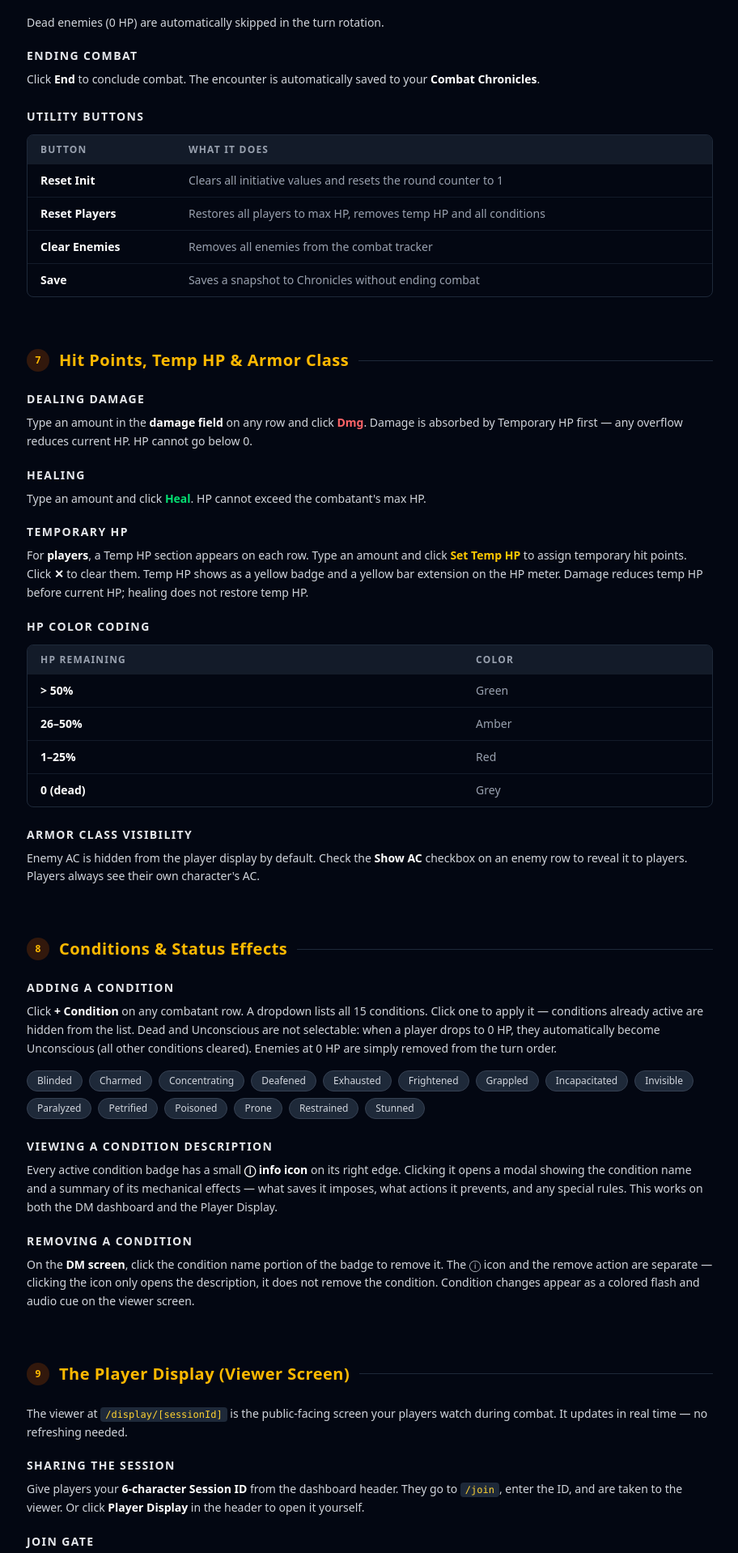
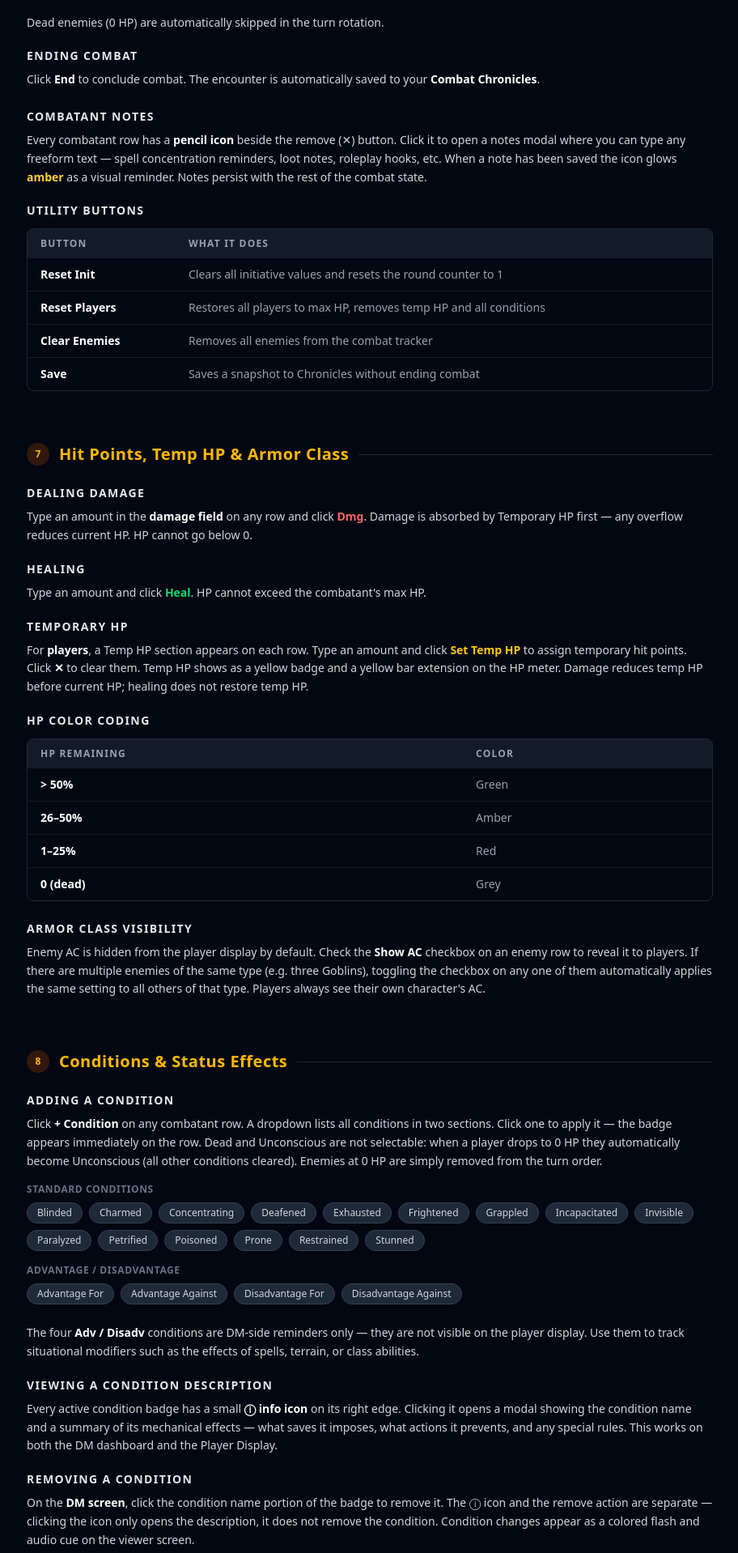
Before and after one commit to MichaelEdwardSmith/inittracker, a SvelteKit app: page /guide in a window 1280 px wide. Shown: the part 3002-4920 px from the top of the page at 81% size, without its empty margins (311-1223 px from the left). Built offline with nearby package versions, Linux system fonts and the light colour scheme.

Commit message:
Popover to point to the user guide.

```diff
--- /dev/null
+++ b/src/lib/components/GuidePopover.svelte
@@ -0,0 +1,106 @@
+<script lang="ts">
+	import { browser } from '$app/environment';
+	import { onMount } from 'svelte';
+
+	const KEY = 'guide-intro-dismissed';
+
+	let visible = $state(false);
+	let dontShow = $state(false);
+	let btnRect = $state<{ top: number; left: number; width: number; height: number } | null>(null);
+
+	onMount(() => {
+		if (localStorage.getItem(KEY)) return;
+		requestAnimationFrame(() => {
+			const el = document.getElementById('guide-link');
+			if (!el) return;
+			const r = el.getBoundingClientRect();
+			btnRect = { top: r.top, left: r.left, width: r.width, height: r.height };
+			visible = true;
+		});
+	});
+
+	function dismiss() {
+		if (dontShow) localStorage.setItem(KEY, '1');
+		visible = false;
+		btnRect = null;
+	}
+
+	// Derived popover + arrow positions
+	const PAD = 6;
+	const POPOVER_W = 272;
+
+	let spotTop = $derived(btnRect ? btnRect.top - PAD : 0);
+	let spotLeft = $derived(btnRect ? btnRect.left - PAD : 0);
+	let spotW = $derived(btnRect ? btnRect.width + PAD * 2 : 0);
+	let spotH = $derived(btnRect ? btnRect.height + PAD * 2 : 0);
+
+	let popoverLeft = $derived(
+		btnRect
+			? Math.max(8, Math.min(btnRect.left + btnRect.width / 2 - POPOVER_W / 2, (browser ? window.innerWidth : 800) - POPOVER_W - 8))
+			: 0
+	);
+	let popoverTop = $derived(btnRect ? btnRect.top + btnRect.height + PAD + 8 : 0);
+
+	let arrowLeft = $derived(
+		btnRect ? Math.max(12, Math.min(btnRect.left + btnRect.width / 2 - popoverLeft - 6, POPOVER_W - 24)) : 136
+	);
+</script>
+
+{#if visible && btnRect}
+	<!--
+		Single full-screen container at z-[9999] so nothing on the page can appear above it.
+		Clicking anywhere on it dismisses the popover.
+	-->
+	<!-- svelte-ignore a11y_no_static_element_interactions -->
+	<div
+		class="fixed inset-0 z-[9999]"
+		onclick={dismiss}
+		onkeydown={(e) => e.key === 'Escape' && dismiss()}
+	>
+		<!-- Spotlight: pointer-events:none so clicks fall through to the parent wrapper -->
+		<div
+			class="pointer-events-none absolute rounded"
+			style="top:{spotTop}px; left:{spotLeft}px; width:{spotW}px; height:{spotH}px;
+			       box-shadow: 0 0 0 9999px rgba(0,0,0,0.5);
+			       border: 2px solid rgba(251,191,36,0.7);
+			       border-radius: 0.375rem;"
+		></div>
+
+		<!-- Popover: child of the wrapper, stops propagation so clicking it doesn't also fire the wrapper's dismiss -->
+		<!-- svelte-ignore a11y_no_static_element_interactions -->
+		<div
+			class="absolute w-[272px] rounded-xl border border-gray-700 bg-gray-900 shadow-2xl"
+			style="top:{popoverTop}px; left:{popoverLeft}px;"
+			onclick={(e) => e.stopPropagation()}
+		>
+			<!-- Upward-pointing arrow -->
+			<div
+				class="absolute -top-[7px] h-3 w-3 rotate-45 border-l border-t border-gray-700 bg-gray-900"
+				style="left:{arrowLeft}px;"
+			></div>
+
+			<!-- Content -->
+			<div class="p-4">
+				<p class="mb-1 text-sm font-bold text-white">👋 Welcome!</p>
+				<p class="mb-4 text-sm leading-relaxed text-gray-400">
+					Use the <strong class="text-amber-300">Guide</strong> to learn everything about the
+					Initiative Tracker — combat management, conditions, chronicles, sessions, and more.
+				</p>
+				<label class="mb-4 flex cursor-pointer items-center gap-2 text-xs text-gray-500 select-none">
+					<input
+						type="checkbox"
+						bind:checked={dontShow}
+						class="h-3.5 w-3.5 cursor-pointer accent-amber-500"
+					/>
+					Don't show this again
+				</label>
+				<button
+					onclick={dismiss}
+					class="w-full rounded bg-amber-600 py-1.5 text-sm font-semibold text-white transition hover:bg-amber-500"
+				>
+					Got it
+				</button>
+			</div>
+		</div>
+	</div>
+{/if}
--- a/src/routes/+page.svelte
+++ b/src/routes/+page.svelte
@@ -3,6 +3,7 @@
 	import EnemyPanel from '$lib/components/EnemyPanel.svelte';
 	import InitiativeTracker from '$lib/components/InitiativeTracker.svelte';
 	import { untrack } from 'svelte';
+	import GuidePopover from '$lib/components/GuidePopover.svelte';
 	import { combat } from '$lib/store.svelte';
 	import { invalidateAll } from '$app/navigation';
 	import type { GameSession } from '$lib/types';
@@ -252,6 +253,7 @@
 				<span class="hidden md:inline">Chronicle</span>
 			</a>
 			<a
+				id="guide-link"
 				href="/guide"
 				title="User Guide"
 				class="flex items-center gap-1.5 rounded border border-gray-700 bg-gray-800 px-2 py-1 text-xs text-gray-400 transition hover:border-amber-600 hover:text-amber-300"
@@ -733,3 +735,5 @@
 		</div>
 	</div>
 {/if}
+
+<GuidePopover />
--- a/src/routes/guide/+page.svelte
+++ b/src/routes/guide/+page.svelte
@@ -30,6 +30,13 @@
 		'Prone',
 		'Restrained',
 		'Stunned'
+	];
+
+	const advConditions = [
+		'Advantage For',
+		'Advantage Against',
+		'Disadvantage For',
+		'Disadvantage Against'
 	];
 </script>
 
@@ -435,6 +442,18 @@
 					<strong class="font-semibold text-white">Combat Chronicles</strong>.
 				</p>
 
+				<h3 class="mt-5 mb-2 text-sm font-bold tracking-widest text-gray-200 uppercase">
+					Combatant Notes
+				</h3>
+				<p class="mb-4 text-sm leading-relaxed">
+					Every combatant row has a <strong class="font-semibold text-white">pencil icon</strong>
+					beside the remove (✕) button. Click it to open a notes modal where you can type any
+					freeform text — spell concentration reminders, loot notes, roleplay hooks, etc. When a
+					note has been saved the icon glows
+					<strong class="font-semibold text-amber-300">amber</strong>
+					as a visual reminder. Notes persist with the rest of the combat state.
+				</p>
+
 				<h3 class="mt-5 mb-3 text-sm font-bold tracking-widest text-gray-200 uppercase">
 					Utility Buttons
 				</h3>
@@ -499,8 +518,10 @@
 				<p class="text-sm leading-relaxed">
 					Enemy AC is hidden from the player display by default. Check the <strong
 						class="font-semibold text-white">Show AC</strong
-					> checkbox on an enemy row to reveal it to players. Players always see their own character's
-					AC.
+					> checkbox on an enemy row to reveal it to players. If there are multiple enemies of the
+					same type (e.g. three Goblins), toggling the checkbox on any one of them automatically
+					applies the same setting to all others of that type. Players always see their own
+					character's AC.
 				</p>
 			</section>
 
@@ -512,13 +533,15 @@
 					Adding a Condition
 				</h3>
 				<p class="mb-4 text-sm leading-relaxed">
-					Click <strong class="font-semibold text-white">+ Condition</strong> on any combatant row. A
-					dropdown lists all 15 conditions. Click one to apply it — conditions already active are hidden
-					from the list. Dead and Unconscious are not selectable: when a player drops to 0 HP, they automatically
-					become Unconscious (all other conditions cleared). Enemies at 0 HP are simply removed from the
-					turn order.
+					Click <strong class="font-semibold text-white">+ Condition</strong> on any combatant row.
+					A dropdown lists all conditions in two sections. Click one to apply it — the badge appears
+					immediately on the row. Dead and Unconscious are not selectable: when a player drops to 0
+					HP they automatically become Unconscious (all other conditions cleared). Enemies at 0 HP
+					are simply removed from the turn order.
 				</p>
-				<div class="mb-6 flex flex-wrap gap-2">
+
+				<p class="mb-2 text-xs font-semibold tracking-wider text-gray-500 uppercase">Standard conditions</p>
+				<div class="mb-4 flex flex-wrap gap-2">
 					{#each conditions as c}
 						<span
 							class="rounded-full border border-gray-700 bg-gray-800 px-3 py-1 text-xs text-gray-300"
@@ -526,6 +549,21 @@
 						>
 					{/each}
 				</div>
+
+				<p class="mb-2 text-xs font-semibold tracking-wider text-gray-500 uppercase">Advantage / Disadvantage</p>
+				<div class="mb-6 flex flex-wrap gap-2">
+					{#each advConditions as c}
+						<span
+							class="rounded-full border border-gray-700 bg-gray-800 px-3 py-1 text-xs text-gray-300"
+							>{c}</span
+						>
+					{/each}
+				</div>
+				<p class="mb-4 text-sm leading-relaxed">
+					The four <strong class="font-semibold text-white">Adv / Disadv</strong> conditions are
+					DM-side reminders only — they are not visible on the player display. Use them to track
+					situational modifiers such as the effects of spells, terrain, or class abilities.
+				</p>
 
 				<h3 class="mt-5 mb-2 text-sm font-bold tracking-widest text-gray-200 uppercase">
 					Viewing a Condition Description
@@ -769,6 +807,18 @@
 					<strong class="font-semibold text-white">☠ Slain</strong> label if they died.
 				</p>
 
+				<h3 class="mt-5 mb-2 text-sm font-bold tracking-widest text-gray-200 uppercase">
+					Experience Points
+				</h3>
+				<p class="mb-4 text-sm leading-relaxed">
+					When the chronicle is generated, the XP total for the encounter is automatically
+					calculated from each <strong class="font-semibold text-white">slain enemy's Challenge
+					Rating</strong> using the standard D&amp;D 5e XP-by-CR table. Expand a record to see the
+					full breakdown — each slain enemy listed with its CR and XP value, a total, and an
+					<strong class="font-semibold text-white">even split per player</strong> if your party is
+					listed.
+				</p>
+
 				<h3 class="mt-5 mb-3 text-sm font-bold tracking-widest text-gray-200 uppercase">
 					Event Log
 				</h3>
```
